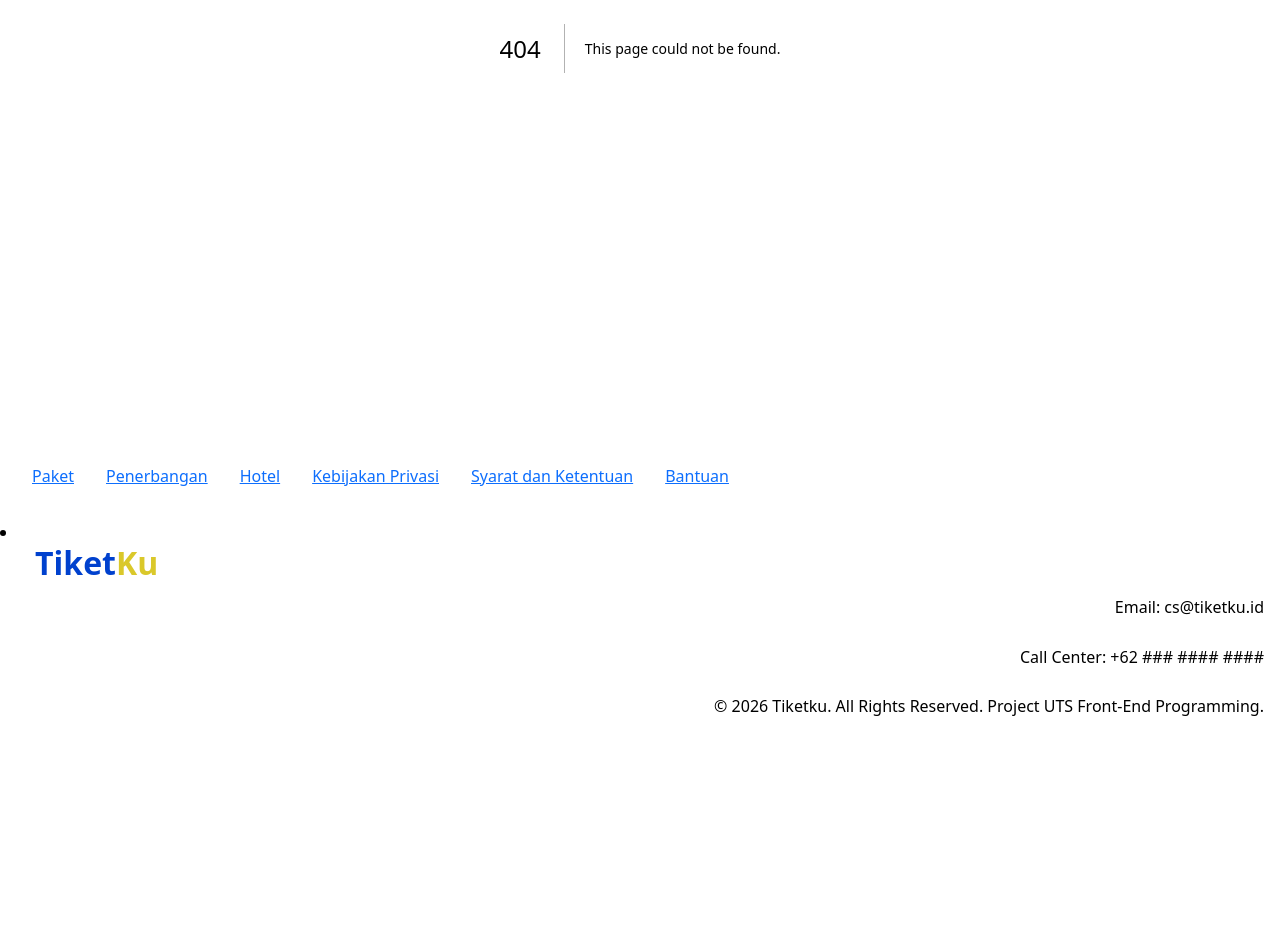
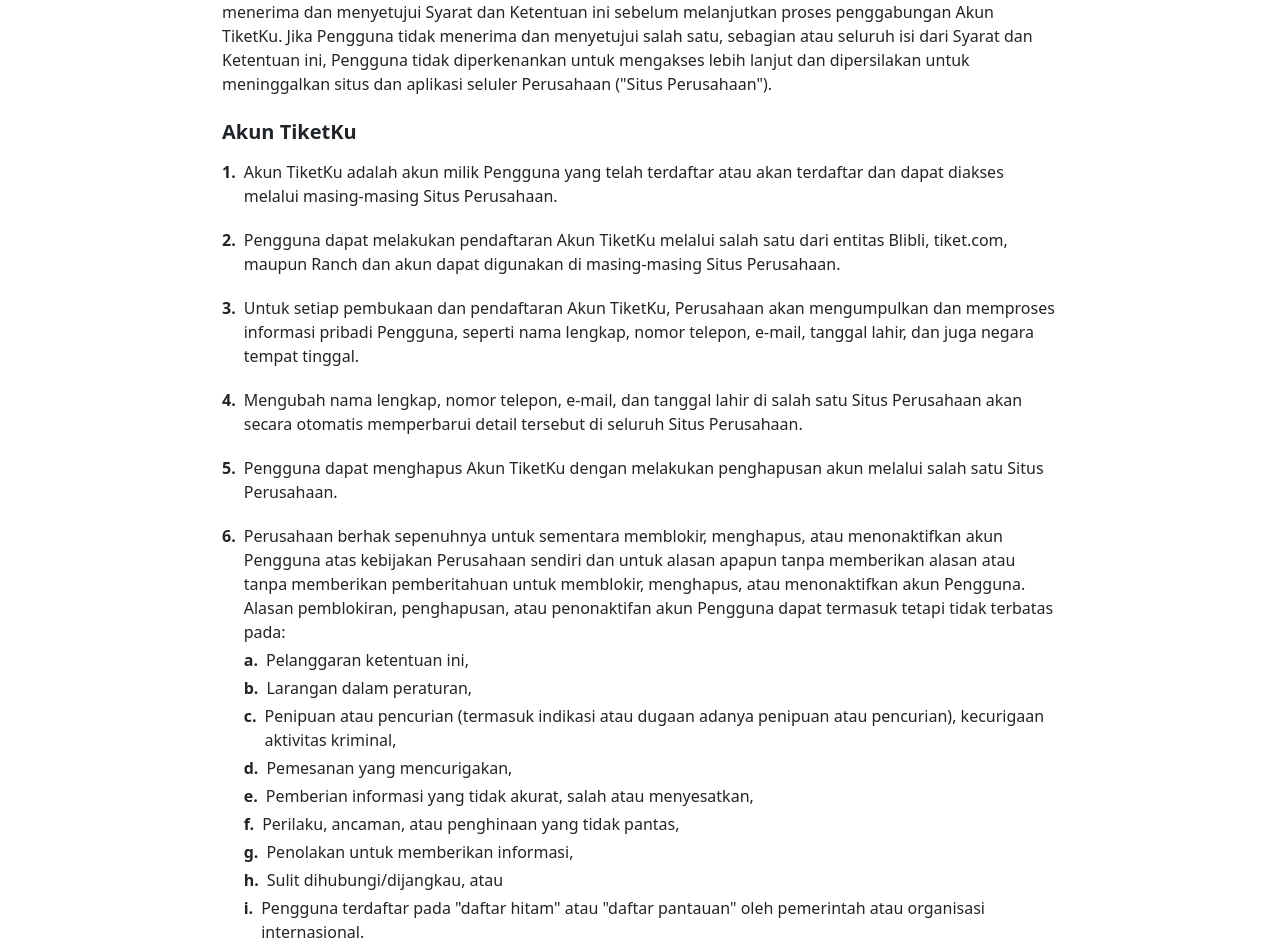
Before and after one commit to Chr155555/Frontend-Programming-UAS, a Next.js app: page /syarat in a window 1280 px wide. Before the commit this address had no page. Shown: the part 426-1372 px from the top of the page. Before the commit the page ends 1165 px from the top, so only its background shows below. Built offline with nearby package versions, Linux system fonts and the light colour scheme.

Commit message:
feat: add syarat dan ketentuan

```diff
--- a/app/auth/page.tsx
+++ b/app/auth/page.tsx
@@ -164,7 +164,7 @@ function AuthForm() {
         <p className={styles.terms}>
           Dengan melanjutkan, kamu menyetujui{" "}
           <Link href="/kebijakan">Kebijakan Privasi</Link> dan{" "}
-          <Link href="#">Syarat &amp; Ketentuan</Link> TiketKu.
+          <Link href="/syarat">Syarat &amp; Ketentuan</Link> TiketKu.
         </p>
       </div>
     </main>
--- a/app/components/footer.tsx
+++ b/app/components/footer.tsx
@@ -17,7 +17,7 @@ export const Footer = () => {
                     <Link href="/kebijakan">Kebijakan Privasi</Link>
                 </li>
                 <li>
-                    <Link href="">Syarat dan Ketentuan</Link>
+                    <Link href="/syarat">Syarat dan Ketentuan</Link>
                 </li>
                 <li>
                     <Link href="/">Bantuan</Link>
--- /dev/null
+++ b/app/syarat/page.tsx
@@ -0,0 +1,181 @@
+import type { Metadata } from "next";
+
+export const metadata: Metadata = {
+  title: "Syarat dan Ketentuan - TiketKu",
+};
+
+type SubItem = {
+  label: string;
+  text: string;
+};
+
+type NumberedItem = {
+  num: string;
+  text: string;
+  subItems?: SubItem[];
+};
+
+type Section = {
+  title: string;
+  items: NumberedItem[];
+};
+
+const sections: Section[] = [
+  {
+    title: "Akun TiketKu",
+    items: [
+      {
+        num: "1.",
+        text: "Akun TiketKu adalah akun milik Pengguna yang telah terdaftar atau akan terdaftar dan dapat diakses melalui masing-masing Situs Perusahaan.",
+      },
+      {
+        num: "2.",
+        text: "Pengguna dapat melakukan pendaftaran Akun TiketKu melalui salah satu dari entitas Blibli, tiket.com, maupun Ranch dan akun dapat digunakan di masing-masing Situs Perusahaan.",
+      },
+      {
+        num: "3.",
+        text: "Untuk setiap pembukaan dan pendaftaran Akun TiketKu, Perusahaan akan mengumpulkan dan memproses informasi pribadi Pengguna, seperti nama lengkap, nomor telepon, e-mail, tanggal lahir, dan juga negara tempat tinggal.",
+      },
+      {
+        num: "4.",
+        text: "Mengubah nama lengkap, nomor telepon, e-mail, dan tanggal lahir di salah satu Situs Perusahaan akan secara otomatis memperbarui detail tersebut di seluruh Situs Perusahaan.",
+      },
+      {
+        num: "5.",
+        text: "Pengguna dapat menghapus Akun TiketKu dengan melakukan penghapusan akun melalui salah satu Situs Perusahaan.",
+      },
+      {
+        num: "6.",
+        text: "Perusahaan berhak sepenuhnya untuk sementara memblokir, menghapus, atau menonaktifkan akun Pengguna atas kebijakan Perusahaan sendiri dan untuk alasan apapun tanpa memberikan alasan atau tanpa memberikan pemberitahuan untuk memblokir, menghapus, atau menonaktifkan akun Pengguna. Alasan pemblokiran, penghapusan, atau penonaktifan akun Pengguna dapat termasuk tetapi tidak terbatas pada:",
+        subItems: [
+          { label: "a.", text: "Pelanggaran ketentuan ini," },
+          { label: "b.", text: "Larangan dalam peraturan," },
+          {
+            label: "c.",
+            text: "Penipuan atau pencurian (termasuk indikasi atau dugaan adanya penipuan atau pencurian), kecurigaan aktivitas kriminal,",
+          },
+          { label: "d.", text: "Pemesanan yang mencurigakan," },
+          {
+            label: "e.",
+            text: "Pemberian informasi yang tidak akurat, salah atau menyesatkan,",
+          },
+          {
+            label: "f.",
+            text: "Perilaku, ancaman, atau penghinaan yang tidak pantas,",
+          },
+          { label: "g.", text: "Penolakan untuk memberikan informasi," },
+          { label: "h.", text: "Sulit dihubungi/dijangkau, atau" },
+          {
+            label: "i.",
+            text: 'Pengguna terdaftar pada "daftar hitam" atau "daftar pantauan" oleh pemerintah atau organisasi internasional.',
+          },
+        ],
+      },
+      {
+        num: "7.",
+        text: "Pengguna setuju bahwa segala risiko dan akibat dari pemblokiran, penghapusan, atau penonaktifan akun Pengguna akan menjadi risiko Pengguna. Perusahaan berhak untuk mengambil semua tindakan yang diperlukan untuk mengurangi risiko dan/atau kerugian Perusahaan.",
+      },
+      {
+        num: "8.",
+        text: "Dengan memiliki Akun TiketKu, Pengguna dengan ini setuju untuk menanggung sendiri tanggung jawab, kerugian dan/atau kerugian yang timbul dari penggunaan Akun TiketKu.",
+      },
+      {
+        num: "9.",
+        text: "Perusahaan atas kebijakannya sendiri dapat mematikan fitur ini kapan saja tanpa pemberitahuan terlebih dahulu dengan alasan yang dianggap perlu oleh Perusahaan, termasuk namun tidak terbatas pada pemeliharaan atau peningkatan sistem.",
+      },
+    ],
+  },
+  {
+    title: "Penggabungan Akun TiketKu",
+    items: [
+      {
+        num: "1.",
+        text: "Penggabungan Akun TiketKu akan dilakukan dengan cara sebagai berikut :",
+        subItems: [
+          {
+            label: "a.",
+            text: "Penggabungan Akun yang sudah terdaftar di masing-masing Situs Perusahaan: Akun yang sudah terdaftar di masing-masing Situs Perusahaan dan memiliki 1 (Satu) nomor telepon terverifikasi yang sama akan otomatis tergabung menjadi 1 (Satu) Akun TiketKu.",
+          },
+          {
+            label: "b.",
+            text: "Penggabungan Akun yang memiliki alamat e-mail terverifikasi yang sama: Akun Blibli, Akun Tiket.com, dan Akun Ranch yang memiliki alamat e-mail terverifikasi yang sama akan tergabung menjadi 1 (Satu) Akun TiketKu. Apabila terdapat perbedaan nomor telepon, Pelanggan harus memverifikasi ulang nomor telepon di Akun TiketKu ketika melakukan login di Situs Perusahaan.",
+          },
+          {
+            label: "c.",
+            text: "Akun Blibli, Akun tiket.com, dan Akun Ranch yang tidak terverifikasi nomor telepon dan alamat e-mail nya tidak akan diproses untuk penggabungan Akun TiketKu.",
+          },
+        ],
+      },
+      {
+        num: "2.",
+        text: "Bila Pengguna tidak setuju atas penggabungan Akun TiketKu, maka :",
+        subItems: [
+          {
+            label: "a.",
+            text: "Bagi Pengguna yang belum terdaftar pada Situs Perusahaan, Pengguna dapat menghentikan dan tidak melanjutkan proses registrasi Akun TiketKu; atau",
+          },
+          {
+            label: "b.",
+            text: "Bagi Pengguna yang telah terdaftar pada masing-masing Situs Perusahaan maka Pengguna dapat melakukan penghapusan Akun Blibli, Akun tiket.com dan, Akun Ranch secara terpisah sebelum penggabungan Akun TiketKu dilakukan. Perusahaan akan mengkomunikasikan jadwal penggabungan Akun TiketKu kepada Pengguna secara berkala melalui e-mail.",
+          },
+        ],
+      },
+    ],
+  },
+  {
+    title: "Lain-Lain",
+    items: [
+      {
+        num: "1.",
+        text: "Syarat dan Ketentuan ini diatur dan ditafsirkan berdasarkan Hukum Indonesia. Segala perselisihan yang mungkin timbul antara Pengguna dengan Perusahaan sehubungan dengan penggabungan Akun TiketKu ini akan diselesaikan secara eksklusif dalam yurisdiksi pengadilan Republik Indonesia.",
+      },
+      {
+        num: "2.",
+        text: "Pengguna dapat menyampaikan pertanyaan, komentar, atau keperluan lainnya sehubungan dengan penggabungan Akun TiketKu ini dengan cara menghubungi Customer Care dari masing-masing entitas Perusahaan.",
+      },
+      {
+        num: "3.",
+        text: "Syarat dan Ketentuan ini mungkin dapat diubah dan/atau diperbaharui setiap waktu tanpa adanya pemberitahuan kepada Pengguna dan akan segera berlaku setelah dicantumkan di masing-masing Situs Perusahaan. Dengan tetap mengakses dan menggunakan Situs Perusahaan, Pengguna setuju atas perubahan-perubahan dalam Syarat dan Ketentuan ini.",
+      },
+    ],
+  },
+];
+
+export default function SyaratPage() {
+  return (
+    <main className="container py-5" style={{ maxWidth: 860 }}>
+      <h1 className="fw-bold mb-4" style={{ color: "#000" }}>
+        Syarat dan Ketentuan Penggabungan Akun TiketKu
+      </h1>
+
+      <p>
+        {`Syarat dan Ketentuan Penggabungan Akun TiketKu ("Syarat dan Ketentuan") berlaku bagi pengguna sebagai pihak yang menggunakan layanan Perusahaan ("Pengguna"), yang disediakan oleh PT Global Digital Niaga Tbk. ("Blibli"), PT Global Tiket Network ("tiket.com"), PT Supra Boga Lestari Tbk. ("Ranch"), dan atau Blibli Group lainnya di kemudian hari. Seluruhnya Blibli, tiket.com, dan Ranch disebut sebagai "Perusahaan". Dengan mengakses Syarat dan Ketentuan ini, Pengguna menyatakan telah membaca, memahami, menerima, dan menyetujui syarat dan ketentuan serta kebijakan privasi di masing-masing Situs Perusahaan.`}
+      </p>
+      <p className="mb-4">
+        {`Pengguna harap membaca dengan hati-hati Syarat dan Ketentuan ini. Pengguna wajib membaca, memahami, menerima dan menyetujui Syarat dan Ketentuan ini sebelum melanjutkan proses penggabungan Akun TiketKu. Jika Pengguna tidak menerima dan menyetujui salah satu, sebagian atau seluruh isi dari Syarat dan Ketentuan ini, Pengguna tidak diperkenankan untuk mengakses lebih lanjut dan dipersilakan untuk meninggalkan situs dan aplikasi seluler Perusahaan ("Situs Perusahaan").`}
+      </p>
+
+      {sections.map((s) => (
+        <section key={s.title} className="mb-4">
+          <h2 className="h5 fw-bold mb-3">{s.title}</h2>
+          {s.items.map((item) => (
+            <div key={item.num} className="mb-3">
+              <div className="d-flex gap-2">
+                <strong className="flex-shrink-0">{item.num}</strong>
+                <div className="flex-grow-1">
+                  <p className="mb-1">{item.text}</p>
+                  {item.subItems?.map((sub) => (
+                    <div key={sub.label} className="d-flex gap-2 mb-1 mt-1">
+                      <strong className="flex-shrink-0">{sub.label}</strong>
+                      <p className="mb-0">{sub.text}</p>
+                    </div>
+                  ))}
+                </div>
+              </div>
+            </div>
+          ))}
+        </section>
+      ))}
+    </main>
+  );
+}
```
Also changed, not shown: app/kebijakan/page.tsx (+3 -17 lines).
